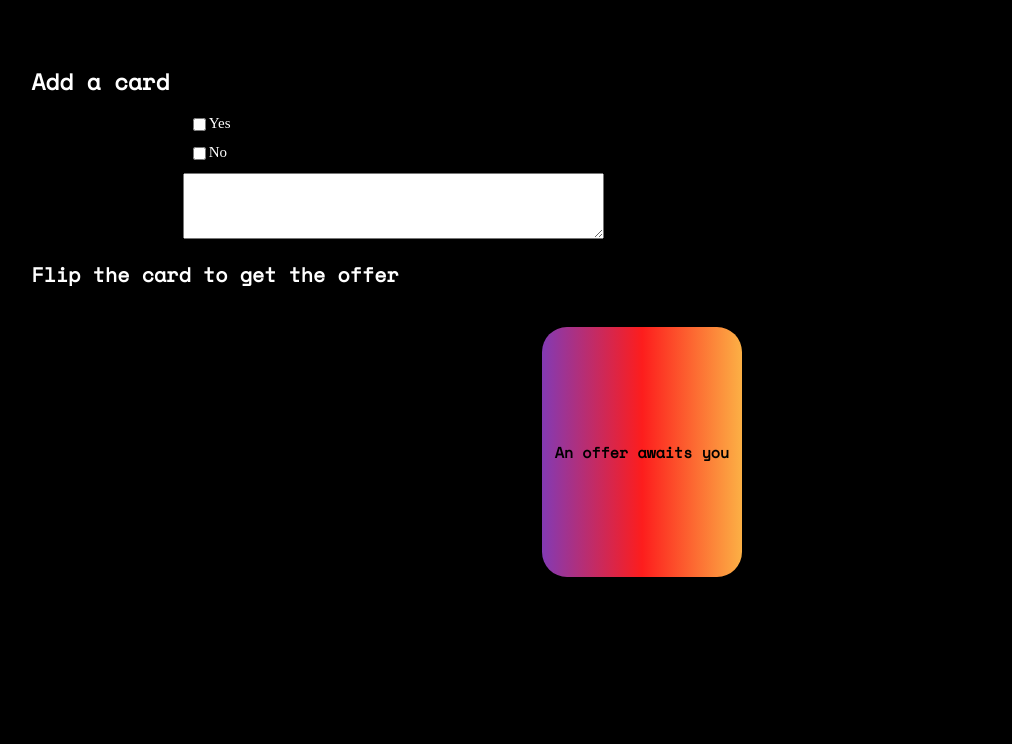
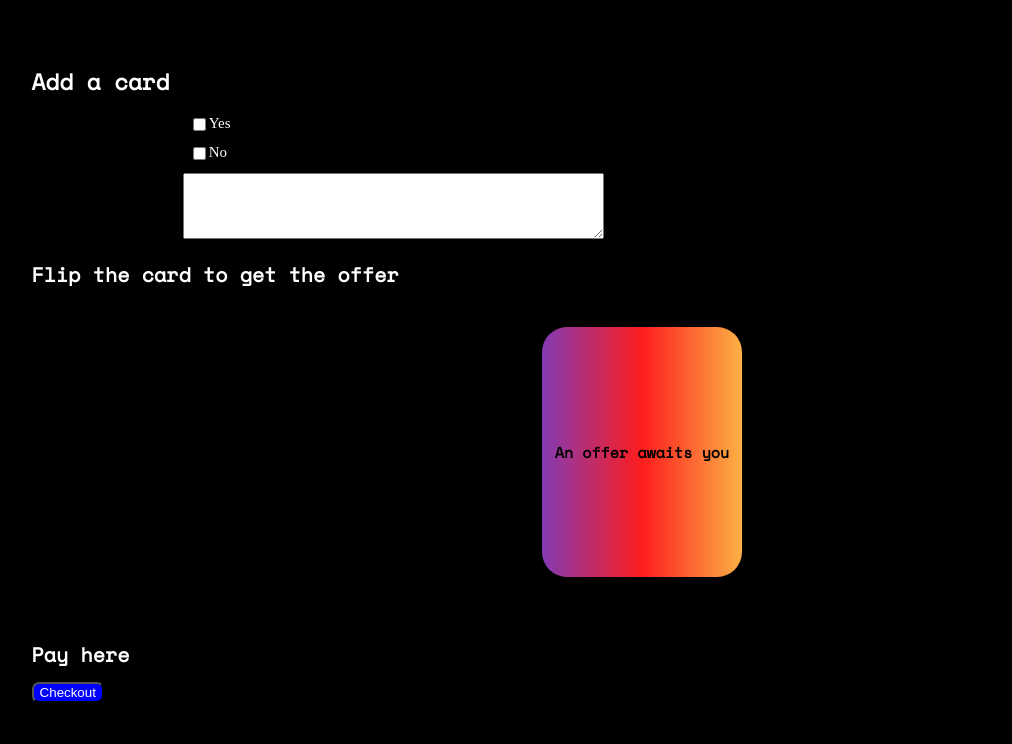
Before and after one commit to chitresh99/petalmarket, a plain HTML site: page index.html in a window 1280 px wide. Shown: the part 1491-2235 px from the top of the page, without its empty margins (166-1178 px from the left). Before the commit the page ends 2126 px from the top, so only its background shows below. Drawn offline with nearby package versions, Linux system fonts and the light colour scheme.

Commit message:
flip card div issue fixed and pseudo pay button added

```diff
--- a/index.html
+++ b/index.html
@@ -286,6 +286,16 @@
             </div>
         </div>
 
+    </div>
+
+    <div class="pay">
+        <h1> Pay here</h1>
+        <button class = "payup">
+          Checkout
+        </button>
+    </div>
+
+
 </body>
 
 </html>
--- a/style.css
+++ b/style.css
@@ -469,3 +469,22 @@ body {
     justify-content: center;
 
   }
+
+.pay{
+    height: 100px;
+}
+
+.pay h1{
+    color: white;
+    margin-left: 15%;
+    font-family: 'SpaceMono-Regular', sans-serif;
+    font-size: 20px;
+}
+
+.pay button{
+    background-color: blue;
+    border-radius: 7px;
+    display: flex;
+    margin-left: 15%;
+    color: white;
+}
```
Lines whose indentation alone changed are shown as unchanged.
